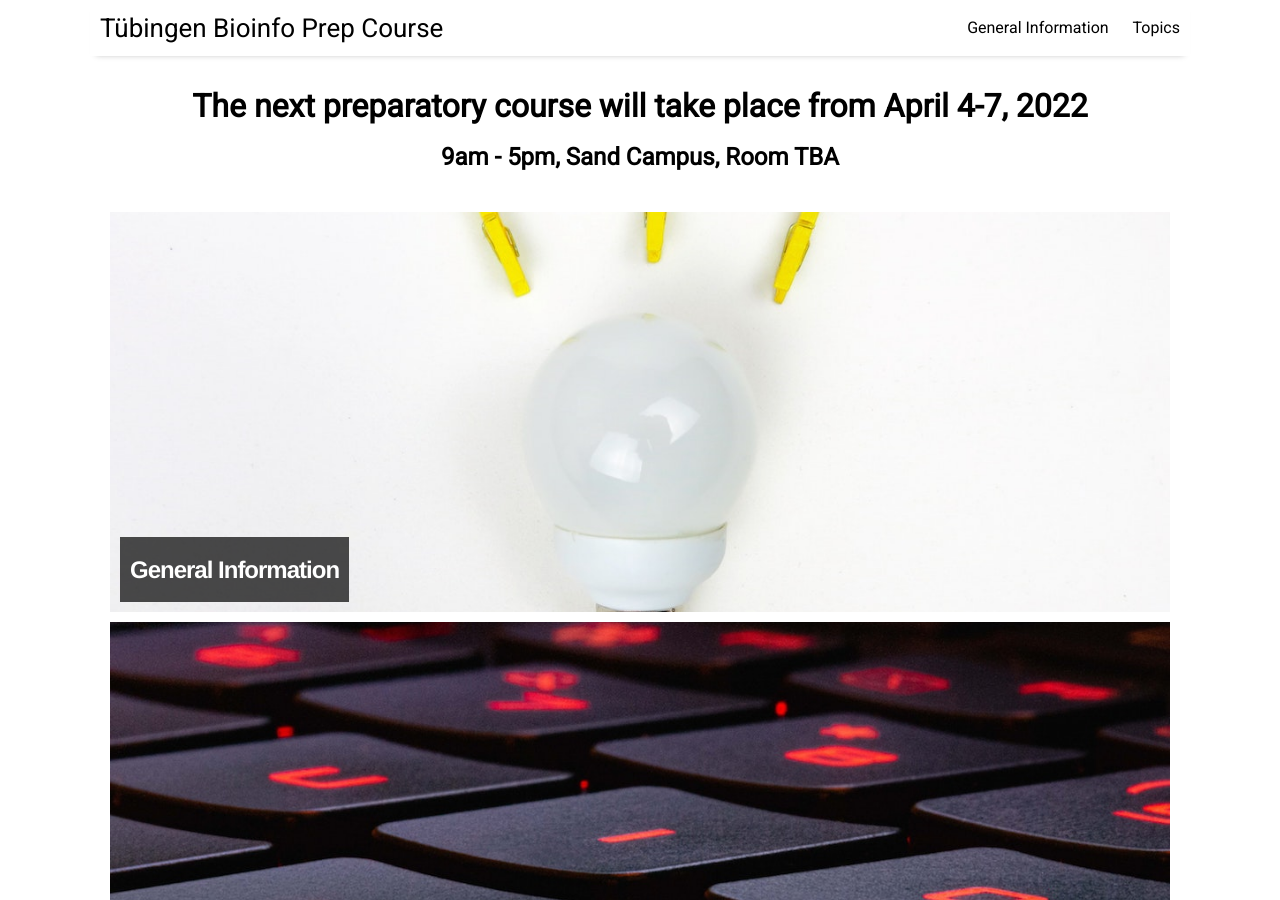
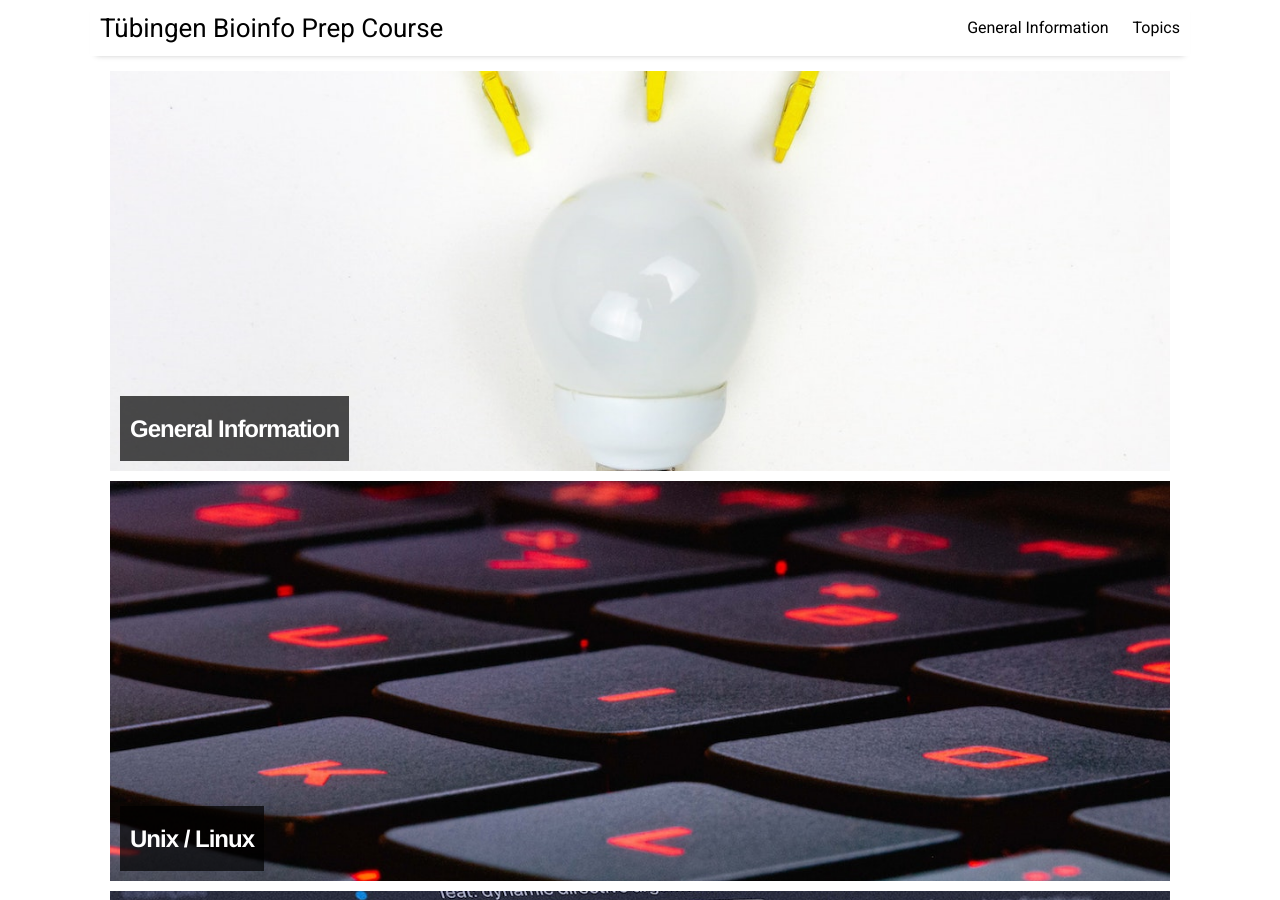
Before and after one commit to BioInfPrep/bioinfprep.github.io, a Jekyll site: the page built from index.html, in a window 1280 px wide and 900 px high. Built offline with Jekyll 4.4.1, drawn with Linux system fonts in a browser that asks for light colours; nearby versions of some CDN libraries.

Commit message:
Update home.html

```diff
--- a/_layouts/home.html
+++ b/_layouts/home.html
@@ -2,13 +2,6 @@
 layout: default
 title: Home
 ---
-
-<div style="margin-bottom:40px">
-	<center>
-               <h1>The next preparatory course will take place from April 4-7, 2022</h1>
-               <h2>9am - 5pm, Sand Campus, Room TBA</h2>
-	</center>
-</div>
 
 {% for post in site.categories.topic %}
 
```
